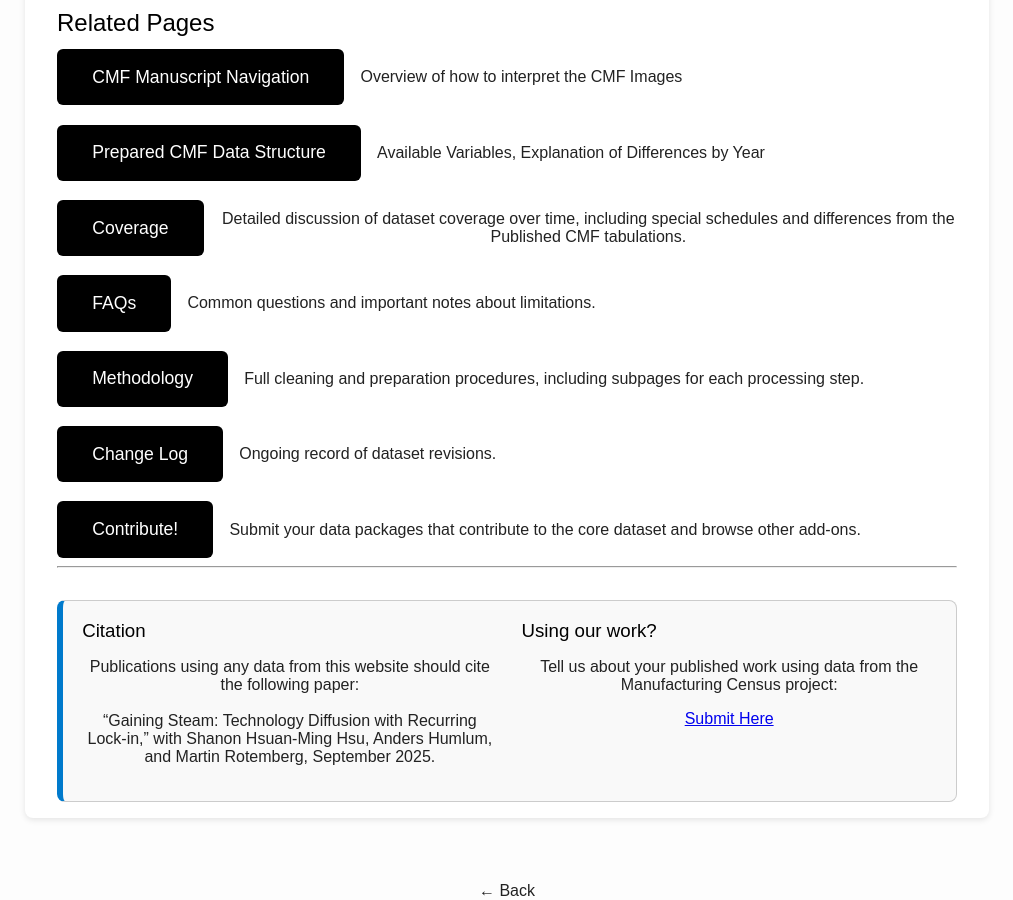
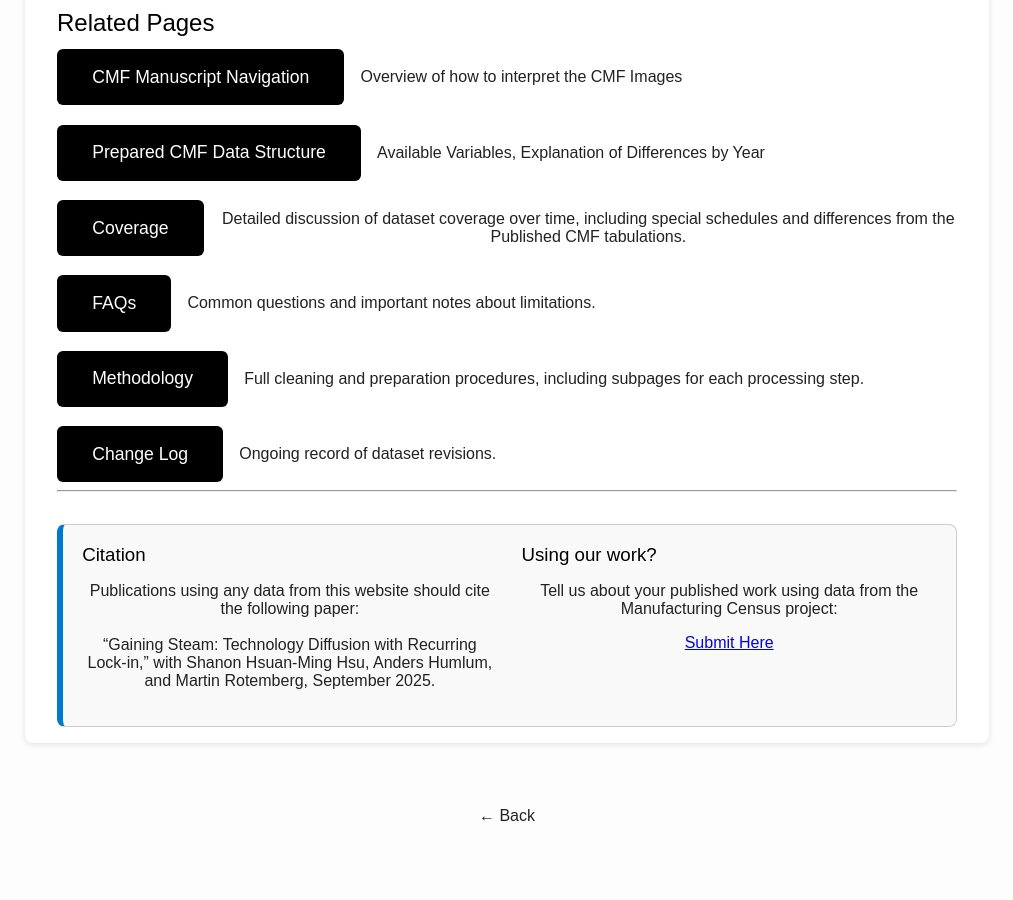
Before and after one commit to allen-otterstrom/CMF_data, a Jekyll site: the page built from about.md, in a window 1280 px wide and 900 px high, scrolled down 1279 px. Shown: the whole window, without its empty margins (133-1146 px from the left). Built offline with Jekyll 4.4.1, drawn with Linux system fonts in a browser that asks for light colours; after the commit the page ends 2104 px from its top, so only the background shows below that.

Commit message:
Update about.md

```diff
--- a/about.md
+++ b/about.md
@@ -60,11 +60,6 @@ Below is a modern state-boundary map showing which states have **complete covera
     <a href="change-log" class="button">Change Log</a>
     <span>Ongoing record of dataset revisions.</span>
   </div>
-
-  <div style="display: flex; align-items: center; gap: 1em;">
-    <a href="add-on" class="button">Contribute!</a>
-    <span>Submit your data packages that contribute to the core dataset and browse other add-ons.</span>
-  </div>
 </div>
 ---
 
```
